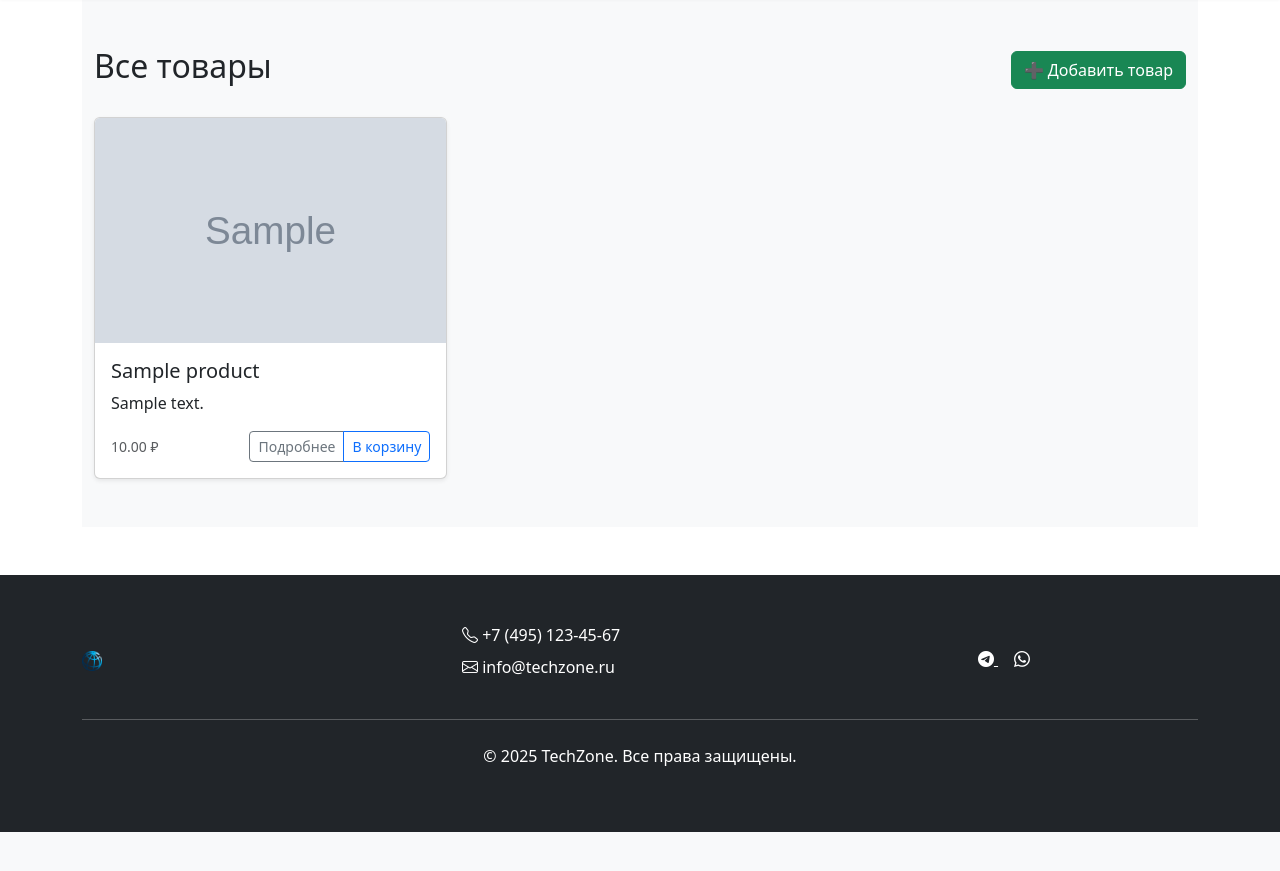
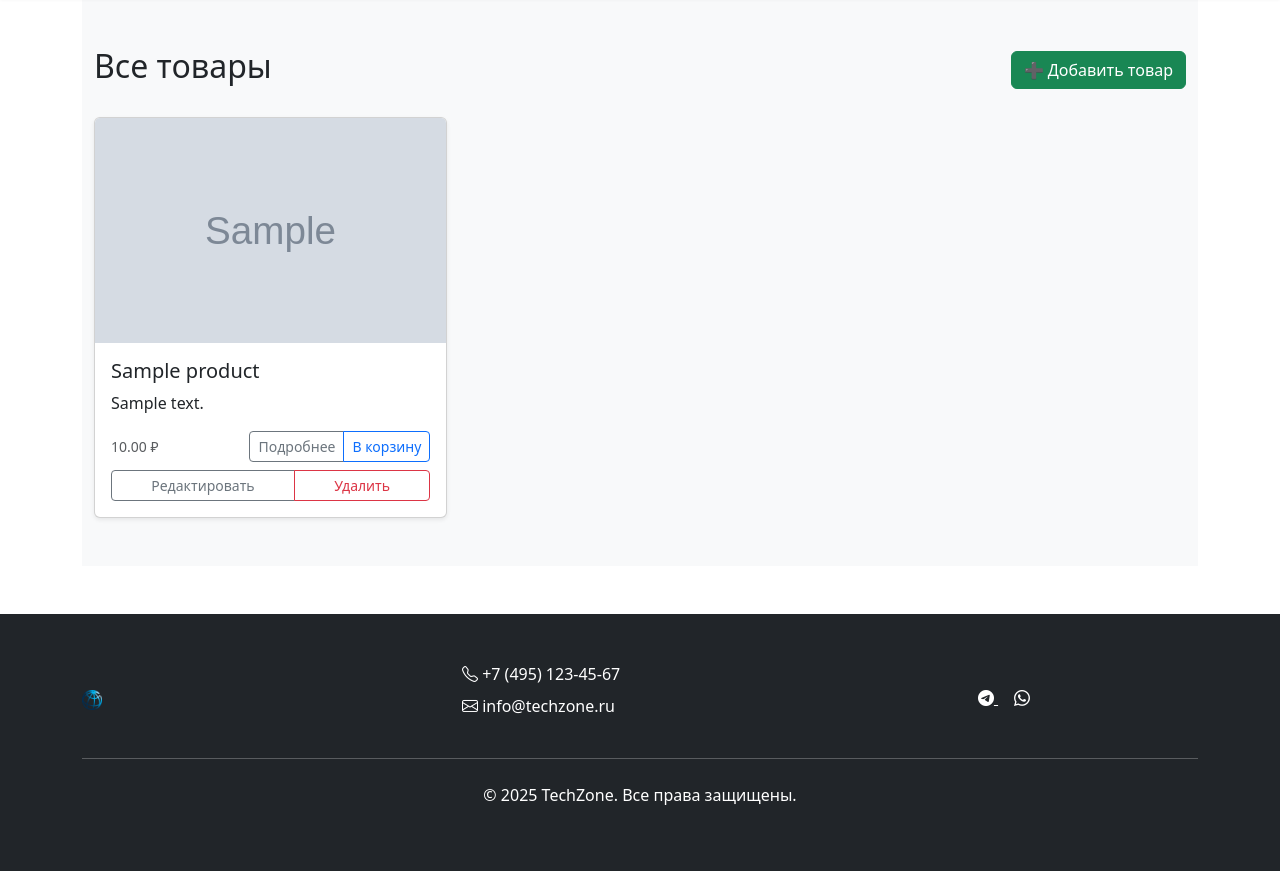
Before and after one commit to BaikNadia/django_catalog_4, a Django app: page /catalog/products/ in a window 1280 px wide. Shown: the part 59-930 px from the top of the page. Before the commit the page ends 891 px from the top, so only its background shows below. Run offline with Django 5.2, Linux system fonts and the light colour scheme; a user stored in the database is signed in; tables that the repository leaves empty hold one stand-in row (values such as "Sample post"); grey boxes marked "Sample" are stand-in pictures; parts of the project's set-up code (start-up, migrations or seed data) failed here and were passed over; some libraries are stand-ins or nearby versions.

Commit message:
change product_list

```diff
--- a/catalog/templates/catalog/product_list.html
+++ b/catalog/templates/catalog/product_list.html
@@ -4,32 +4,60 @@
 {% block content %}
 <section class="album py-5 bg-body-tertiary">
     <div class="container">
+        <!-- Заголовок и кнопка создания -->
         <div class="d-flex justify-content-between align-items-center mb-4">
             <h2>Все товары</h2>
+            {% if user.is_authenticated %}
                 <a href="{% url 'catalog:product_create' %}" class="btn btn-success">➕ Добавить товар</a>
+            {% endif %}
         </div>
 
+        <!-- Сетка товаров -->
         <div class="row row-cols-1 row-cols-sm-2 row-cols-md-3 g-3">
             {% for product in products %}
+                {% if product.publication_status == 'published' %}
                     <div class="col">
                         <div class="card shadow-sm h-100">
+                            <!-- Изображение товара -->
+                            {% if product.image %}
                                 <img src="{{ product.image.url }}" class="card-img-top" alt="{{ product.name }}" style="height: 225px; object-fit: cover;">
+                            {% else %}
+                                <img src="{% static 'images/no-image.png' %}" class="card-img-top" alt="Нет изображения" style="height: 225px; object-fit: cover; background: #f8f9fa;">
+                            {% endif %}
+
                             <div class="card-body">
+                                <!-- Название -->
                                 <h5 class="card-title">{{ product.name }}</h5>
+
+                                <!-- Описание -->
                                 <p class="card-text">
                                     {{ product.description|slice:":100" }}
                                     {% if product.description|length > 100 %}...{% endif %}
                                 </p>
+
+                                <!-- Цена и действия -->
                                 <div class="d-flex justify-content-between align-items-center">
                                     <small class="text-muted">{{ product.purchase_price }} ₽</small>
-                                <div class="btn-group">
+                                    <div class="btn-group btn-group-sm">
                                         <a href="{% url 'catalog:product_detail' product.pk %}" class="btn btn-sm btn-outline-secondary">Подробнее</a>
                                         <button type="button" class="btn btn-sm btn-outline-primary">В корзину</button>
                                     </div>
                                 </div>
+
+                                <!-- Кнопки действий (только для владельца или модератора) -->
+                                {% if user == product.owner or perms.catalog.delete_product %}
+                                    <div class="btn-group btn-group-sm w-100 mt-2" role="group">
+                                        {% if user == product.owner %}
+                                            <a href="{% url 'catalog:product_edit' product.pk %}" class="btn btn-sm btn-outline-secondary">Редактировать</a>
+                                        {% endif %}
+
+                                        <a href="{% url 'catalog:product_delete' product.pk %}" class="btn btn-sm btn-outline-danger">Удалить</a>
+                                    </div>
+                                {% endif %}
                             </div>
                         </div>
                     </div>
+                {% endif %}
             {% empty %}
                 <div class="col text-center">
                     <p class="text-muted">Товары не найдены.</p>
```
Lines whose indentation alone changed are shown as unchanged.
